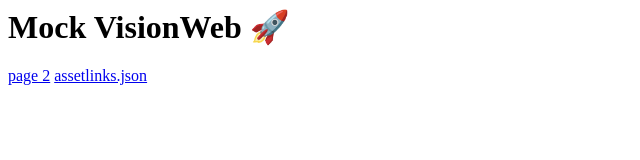
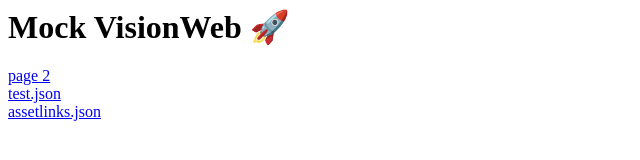
Before and after one commit to xOIBrandon/visionweb-mock.github.io, a plain HTML site: page index.html in a window 1280 px wide. Shown: the whole page, without its empty margins (0-640 px from the left). Drawn offline with Linux system fonts and the light colour scheme.

Commit message:
test json

```diff
--- a/index.html
+++ b/index.html
@@ -2,4 +2,10 @@
 
 <a href="page-two.html">page 2</a>
 
+<br />
+<a href="test.json">test.json</a>
+<br />
+
 <a href=".well-known/assetlinks.json">assetlinks.json</a>
+
+<br />
```
